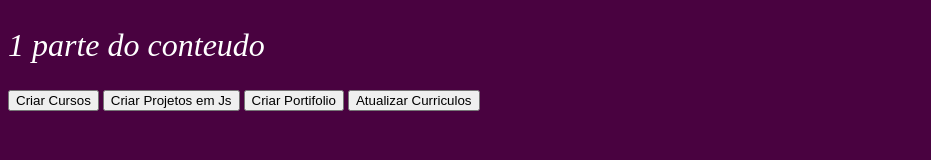
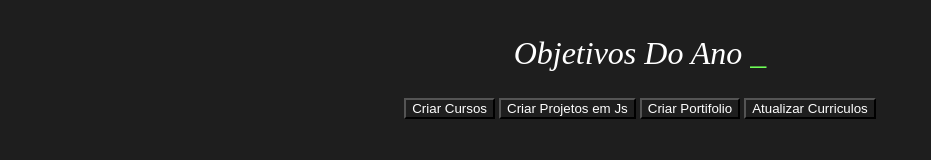
Before and after one commit to ponziot/3F_2024, a plain HTML site: page index.html in a window 1280 px wide. Shown: the whole page, without its empty margins (0-931 px from the left). Drawn offline with Linux system fonts and the light colour scheme.

Commit message:
18/04/24
css e ajuste de tela

```diff
--- a/index.html
+++ b/index.html
@@ -9,9 +9,9 @@
     <link rel="stylesheet" href="main.js">
 </head>
 <body>
-    <section class="1Conteudo">
+    <section class="Conteudo">
 
-    <h2 class="Titulo1">1 parte do conteudo</h2>
+    <h2 class="Titulo">Objetivos Do Ano <span>_</span></h2>
 
 
     <div class="botao">
--- a/style.css
+++ b/style.css
@@ -1,22 +1,35 @@
 :root{
 
-    --corfundo: #490240 ;
+    --corfundo: #1e1e1e ;
     --verde: #6FFF57;
     --branco: #FFFFFF;
     --botaoativo: #3A375E;
     --botaoinativo: rgba(58,55,94,0.5);
-    --textofundo: rgba(58,55,94,0.5);
+    --textofundo: rgba(58,55,94,0.3);
 }
 
 
 
 
-body {
+*{
     background-color: var(--corfundo);
+    color: var(--branco);
 }
-.Titulo1 {
+.Titulo {
     color: var(--branco);
     font-style: italic;
     font-size: xx-large;
-    font-weight: lighter;
+    font-weight: normal;
 }
+span {
+    color: var(--verde);
+}
+
+.Conteudo {
+ display: flex;
+ flex-direction: column;
+ justify-content: center;
+ align-items: center;
+
+
+}
```
